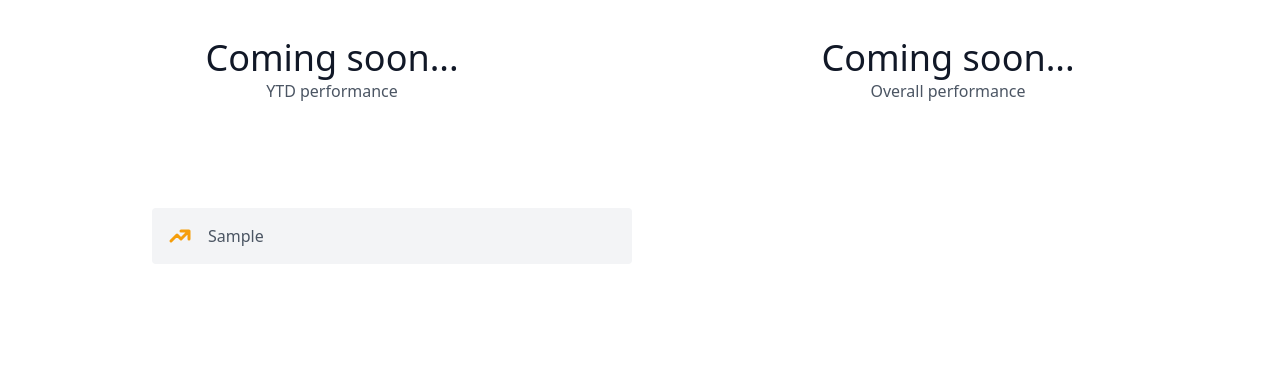
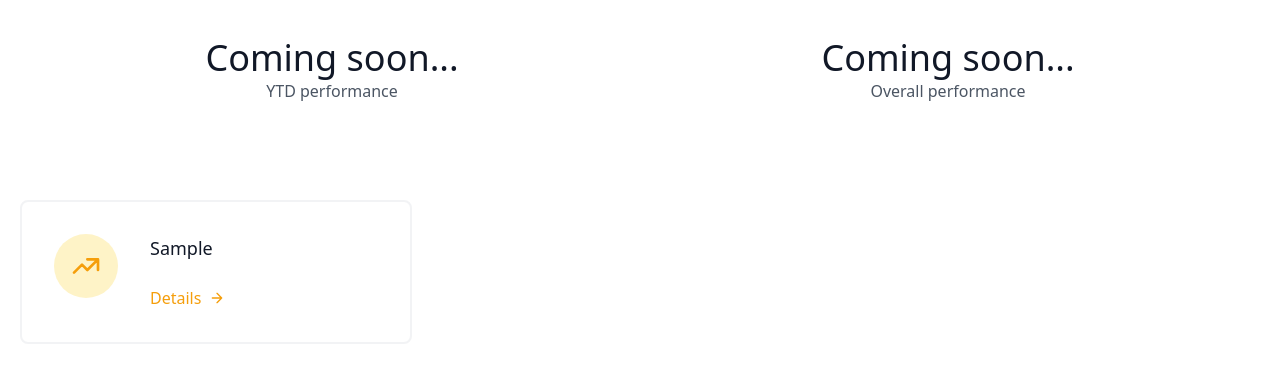
Before and after one commit to wilhelmberghammer/portfolio-performance, a Django app: page /portfolio/ in a window 1280 px wide. Shown: the part 230-613 px from the top of the page. Run offline with Django 3.2, Linux system fonts and the light colour scheme; tables that the repository leaves empty hold one stand-in row (values such as "Sample post").

Commit message:
portfolio_list design and new model

```diff
--- a/portfolio/models.py
+++ b/portfolio/models.py
@@ -15,8 +15,8 @@ class Stock(models.Model):
 	symbol = models.CharField(max_length=10)
 	start_date = models.CharField(max_length=20) 	# example: 2020-03-23 09:00:00
 	amount = models.IntegerField(default=1)
-	first_closing_price = models.DecimalField(max_digits=100, decimal_places=2, default=None)		# for now ... no real time - just closing prices
-	last_closing_prince = models.DecimalField(max_digits=100, decimal_places=2, default=None)		# for now ... no real time - just closing prices
+	first_closing_price = models.DecimalField(max_digits=100, decimal_places=2, default=0)		# for now ... no real time - just closing prices
+	last_closing_prince = models.DecimalField(max_digits=100, decimal_places=2, default=0)		# for now ... no real time - just closing prices
 
 
 	def __str__(self):
--- a/portfolio/templates/portfolio/portfolio_list.html
+++ b/portfolio/templates/portfolio/portfolio_list.html
@@ -18,18 +18,29 @@
 		</div>
 	  </div>
 
+	  <div class="flex flex-wrap -m-4">
 		{% for stock in stocks %}
-	  <div class="flex flex-wrap lg:w-4/5 sm:mx-auto sm:mb-2 -mx-2">
-		<div class="p-2 sm:w-1/2 w-full">
-		  <div class="bg-gray-100 rounded flex p-4 h-full items-center">
-			<svg fill="none" stroke="currentColor" stroke-linecap="round" stroke-linejoin="round" stroke-width="3" class="text-yellow-500 w-6 h-6 flex-shrink-0 mr-4" viewBox="0 0 24 24">
-				<path strokeLinecap="round" strokeLinejoin="round" strokeWidth={1} d="M13 7h8m0 0v8m0-8l-8 8-4-4-6 6" />
+
+			<div class="p-4 lg:w-1/3 md:w-full">
+			<div class="flex border-2 rounded-lg border-gray-200 border-opacity-50 p-8 sm:flex-row flex-col">
+				<div class="w-16 h-16 sm:mr-8 sm:mb-0 mb-4 inline-flex items-center justify-center rounded-full bg-yellow-100 text-yellow-500 flex-shrink-0">
+				<svg fill="none" stroke="currentColor" stroke-linecap="round" stroke-linejoin="round" stroke-width="2" class="w-8 h-8" viewBox="0 0 24 24">
+					<path d="M13 7h8m0 0v8m0-8l-8 8-4-4-6 6"></path>
 				</svg>
-			<span class="title-font font-medium">{{ stock.symbol }}</span>
+				</div>
+				<div class="flex-grow">
+				<h2 class="text-gray-900 text-lg title-font font-medium mb-3">{{ stock.symbol }}</h2>
+				<a class="cursor-pointer mt-3 text-yellow-500 inline-flex items-center">Details
+					<svg fill="none" stroke="currentColor" stroke-linecap="round" stroke-linejoin="round" stroke-width="2" class="w-4 h-4 ml-2" viewBox="0 0 24 24">
+					<path d="M5 12h14M12 5l7 7-7 7"></path>
+					</svg>
+				</a>
 				</div>
 			</div>
 			</div>
+
 		{% endfor %}
+	</div>
 	</div>
   </section>
 
```
Also changed, not shown: portfolio/migrations/0001_initial.py, portfolio/migrations/0002_stock_starting_price.py (deleted), portfolio/migrations/0003_stock_current_prince.py (deleted). Lines whose indentation alone changed are shown as unchanged.
